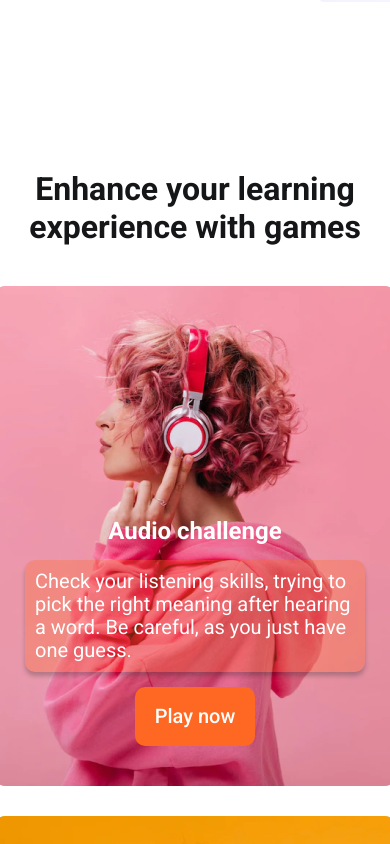
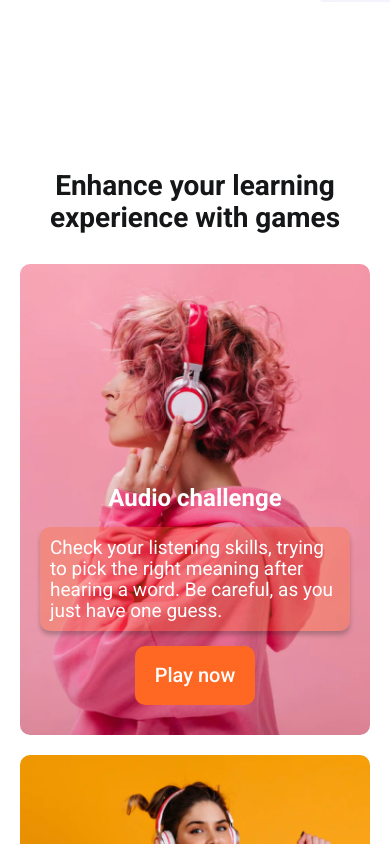
Before and after one commit to Lebedev-023046/rslang, a React (Create React App) app in the folder rs-lang/: page /TextBook in a window 390 px wide. Shown: the part 1600-2444 px from the top of the page. Built offline with nearby package versions, Linux system fonts and the light colour scheme; no server answers; a web font is replaced by a local one.

Commit message:
feat: finish adaptive for Games

```diff
--- a/rs-lang/src/components/molecules/GamesCard/GamesCard.css
+++ b/rs-lang/src/components/molecules/GamesCard/GamesCard.css
@@ -1,8 +1,9 @@
 .games__card {
   display: flex;
   padding: 23rem 3rem 4rem;
-  height: 50rem;
-  width: 40rem;
+
+  max-width: 40rem;
+  width: 100%;
 
   flex-direction: column;
   align-items: center;
@@ -21,10 +22,10 @@
 
   background: rgba(255, 104, 34, 0.3);
   box-shadow: 0px 4px 4px rgba(21, 22, 24, 0.25);
-  border-radius: 10px;
+  border-radius: 1rem;
 
-  font-size: 20px;
-  line-height: 23px;
+  font-size: 2.0rem;
+  line-height: 2.3rem;
   color: #FFFFFF;
 }
 
@@ -41,3 +42,25 @@
   background-repeat: no-repeat;
   background-size: cover;
 }
+
+@media (max-width: 460px) {
+  .games__card {
+    display: flex;
+    padding: 22rem 2rem 3rem;
+  }
+  .games__card p {
+    font-size: 1.9rem;
+    line-height: 2.1rem;
+  }
+}
+
+@media (max-width: 360px) {
+  .games__card {
+    display: flex;
+    padding: 17rem 2rem 2rem;
+  }
+  .games__card p {
+    font-size: 1.6rem;
+    line-height: 1.9rem;
+  }
+}
--- a/rs-lang/src/components/organisms/Games/Games.css
+++ b/rs-lang/src/components/organisms/Games/Games.css
@@ -50,3 +50,26 @@
     gap: 3rem;
   }
 }
+
+@media (max-width: 460px) {
+  .games__container {
+    gap: 3rem;
+  }
+  .games__heading {
+    font-size: 2.8rem;
+    line-height: 3.2rem;
+  }
+  .games__cards {
+    gap: 2rem;
+  }
+}
+
+@media (max-width: 360px) {
+  .games__container {
+    gap: 2rem;
+  }
+  .games__heading {
+    font-size: 2.4rem;
+    line-height: 3rem;
+  }
+}
--- a/rs-lang/src/components/organisms/Games/Games.tsx
+++ b/rs-lang/src/components/organisms/Games/Games.tsx
@@ -6,7 +6,7 @@ const Games: React.FC = () => {
   return (
     <section className='games'>
       <div className='container games__container'>
-        <h2>Enhance your learning experience with games</h2>
+        <h2 className='games__heading'>Enhance your learning experience with games</h2>
         <div className='games__cards'>
           <GamesCard type='audio' />
           <GamesCard type='sprint' />
```
